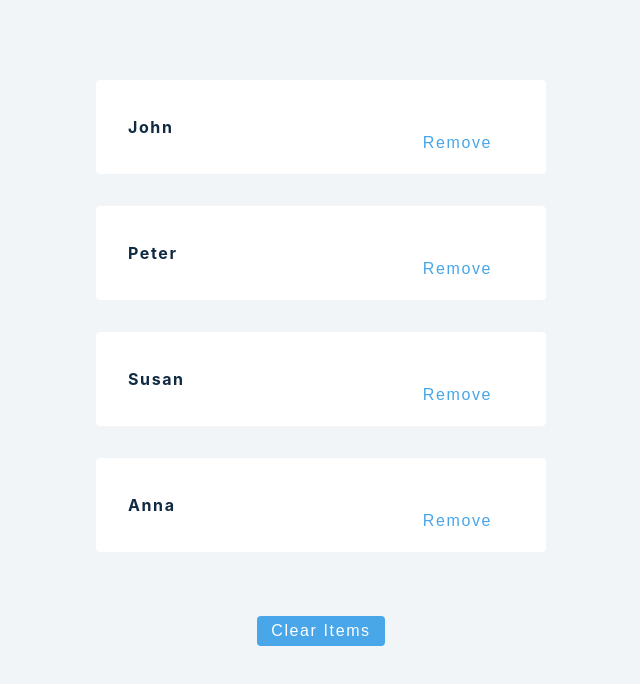
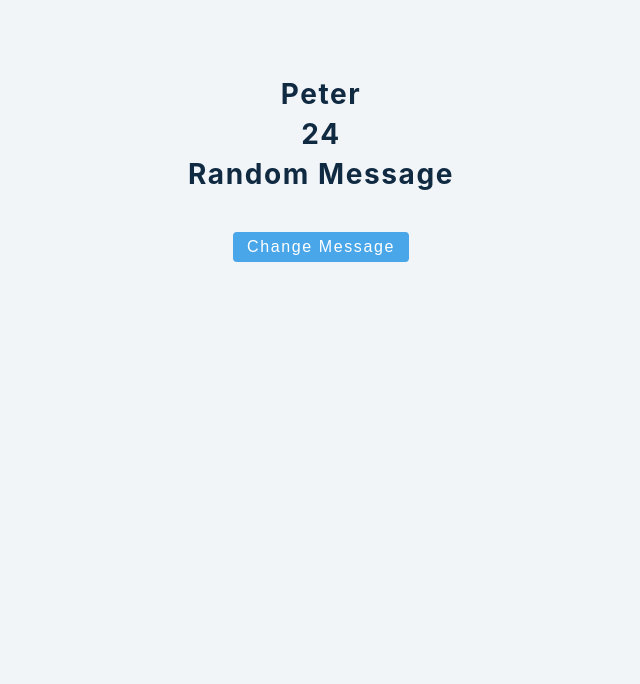
Before and after one commit to ChrisAgold/React-Practice, a React (Create React App) app: page / in a window 1280 px wide. Shown: the top 684 px of the page, without its empty margins (319-959 px from the left). Built offline with nearby package versions, Linux system fonts and the light colour scheme.

Commit message:
added spread operator function to object

```diff
--- a/src/App.js
+++ b/src/App.js
@@ -1,5 +1,5 @@
 import React from 'react'
-import Setup from './tutorial/1-useState/setup/3-useState-array'
+import Setup from './tutorial/1-useState/setup/4-useState-object'
 
 function App() {
     return (
--- a/src/tutorial/1-useState/setup/4-useState-object.js
+++ b/src/tutorial/1-useState/setup/4-useState-object.js
@@ -1,7 +1,28 @@
-import React, { useState } from 'react';
+import React, {useState} from 'react';
 
 const UseStateObject = () => {
-  return <h2>useState object example</h2>;
+    // STATE
+    const [person, setPerson] = useState({
+        name: 'peter',
+        age: 24,
+        message: 'random message',
+    })
+
+// BUTTON FUNCTION (SPREAD OPERATOR EXAMPLE)******************************
+    const changeMessage = () => {
+        setPerson({...person, message: 'hello world'})
+    }
+
+    return (
+        <>
+            <h3>{person.name}</h3>
+            <h3>{person.age}</h3>
+            <h3>{person.message}</h3>
+            <button className="btn" onClick={changeMessage}>
+                change message
+            </button>
+        </>
+    );
 };
 
 export default UseStateObject;
```
